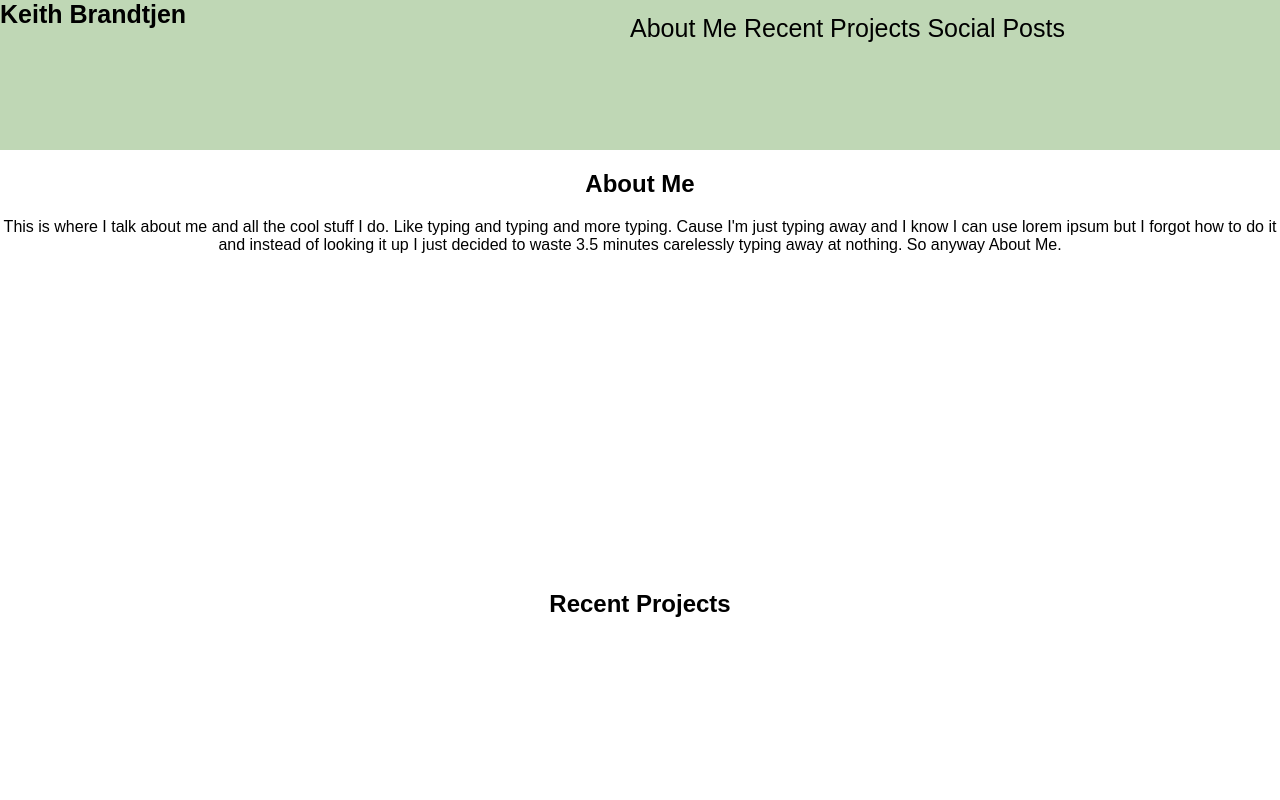
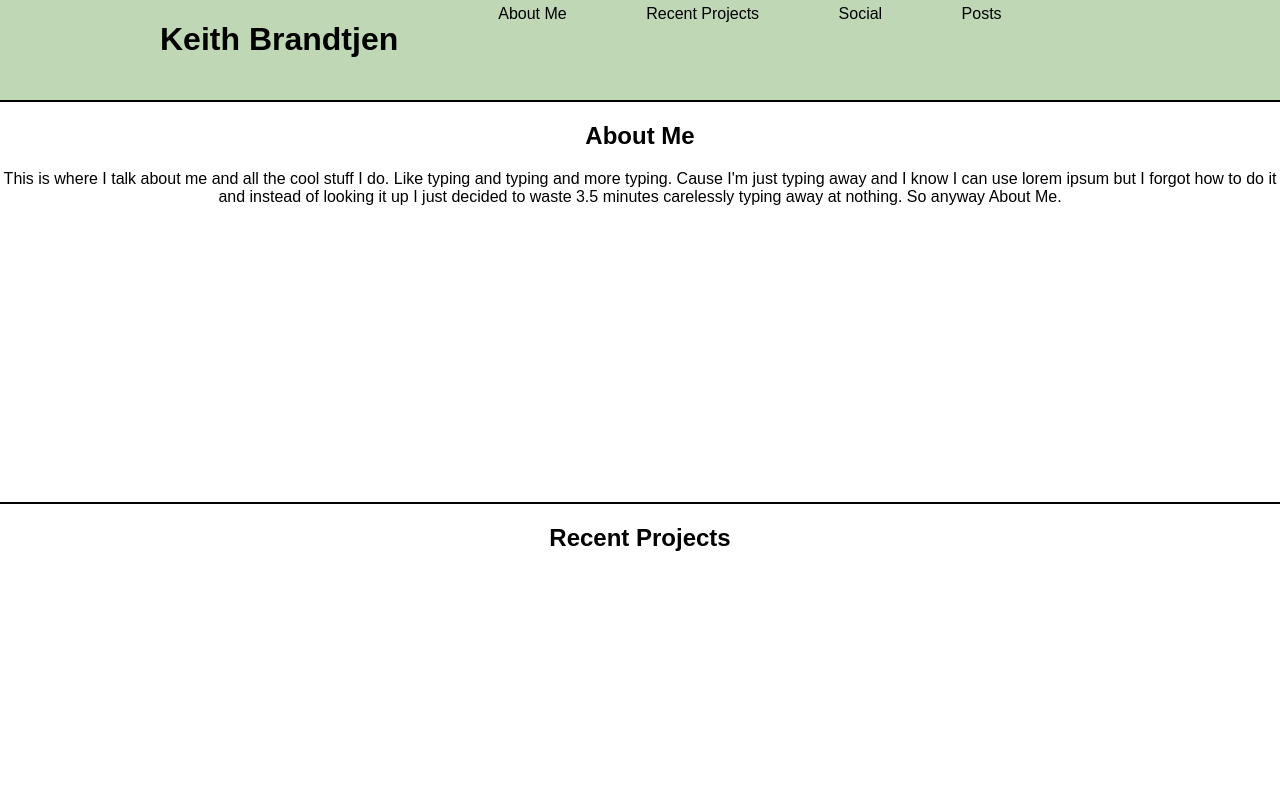
Before and after one commit to KBrandtjen/Portfolio, a plain HTML site: page index.html in a window 1280 px wide. Shown: the top 800 px of the page. Drawn offline with Linux system fonts and the light colour scheme.

Commit message:
minor structural changes

```diff
--- a/css/base.css
+++ b/css/base.css
@@ -1,48 +1,46 @@
 header {
   width: 100%;
-  height: 150px;
-  background-color: #BFD7B5;
+  height: 100px;
+  background: #BFD7B5;
 }
 
-header h1 {
-  top: 40px;
-  width: 40%;
-  display: inline;
-  margin-top: 60px;
-  font-size: 25px;
+.inner {
+  width: 960px;
+  margin: 0 auto;
 }
 
-nav {
-  width: 50%;
-  margin-right: 50px;
-  float: right;
-  margin-top: 5px;
+.inner h1 {
+  float: left;
+  margin-right: 100px;
 }
 
-nav ul {
-  display: inline;
-  /*font-size: 15px;*/
+header ul {
+  margin-top: 0px;
 }
 
-nav li {
-  display: inline;
-  font-size: 25px;
+header ul li {
+  display: inline-block;
+  margin-right: 75px;
+  margin-top: 5px;
 }
 
 .about {
   text-align: center;
   height: 400px;
-  background-image: url("file://img/fishbackground.jpeg");
+  border-top: solid 2px black;
 }
+
 
 .recentProjects {
   text-align: center;
   height: 400px;
+  border-top: solid 2px black;
 }
 
 .social {
   text-align: center;
   height: 400px;
+  border-top: solid 2px black;
 }
 
 @media only screen and (min-width: 640px) {
--- a/index.html
+++ b/index.html
@@ -10,15 +10,15 @@
 </head>
 <body>
   <header>
-    <h1> Keith Brandtjen </h1>
-    <nav>
+    <div class="inner">
+      <h1> Keith Brandtjen </h1>
       <ul>
         <li> About Me </li>
         <li> Recent Projects </li>
         <li> Social </li>
         <li> Posts </li>
       </ul>
-    </nav>
+    </div>
   </header>
 </body>
   <section class="about">
```
